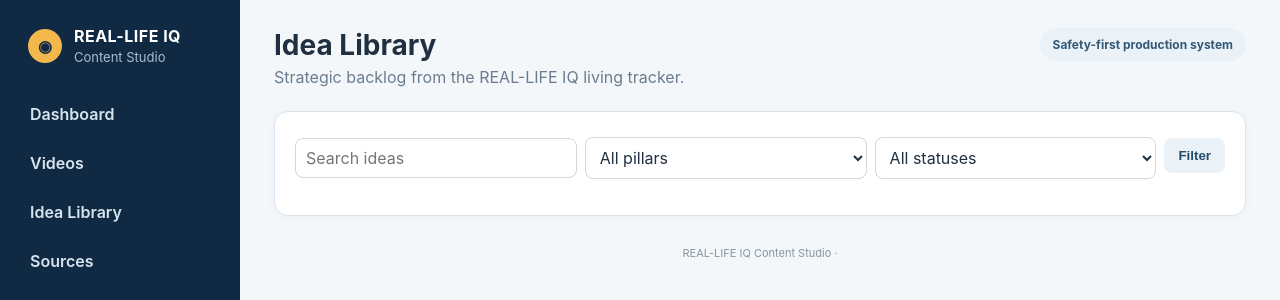
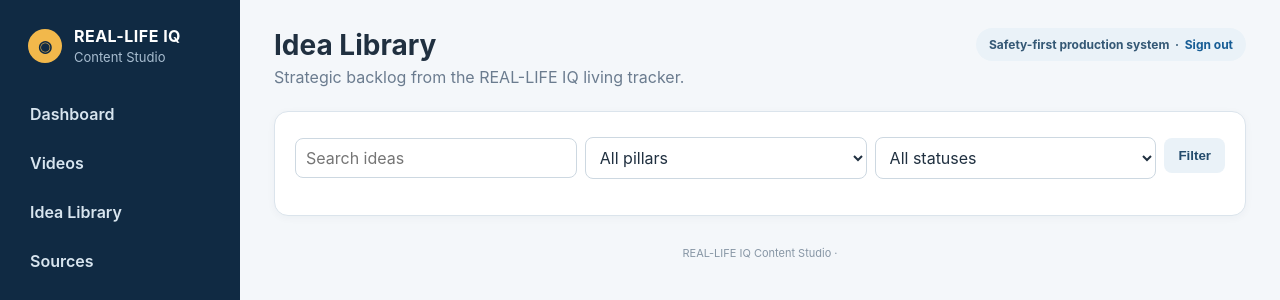
Before and after one commit to bonkiran/real-life-iq-studio, a Python web app: template templates/ideas.html in a window 1280 px wide. Shown: the top 300 px of the page. Run offline with Jinja, Linux system fonts and the light colour scheme; the template is opened without the code that fills it, so the values that code supplies are empty.

Commit message:
Add sign-out control to Studio header

```diff
--- a/templates/base.html
+++ b/templates/base.html
@@ -26,10 +26,8 @@
         <h1>{% block page_title %}REAL-LIFE IQ Studio{% endblock %}</h1>
         <p>{% block page_subtitle %}Smarter Choices for Real Life.{% endblock %}</p>
       </div>
-      <div class="pill">Safety-first production system</div>
+      <div class="pill">Safety-first production system &nbsp;·&nbsp; <a href="{{ url_for('logout') }}">Sign out</a></div>
     </header>
-
-
 
     {% block content %}{% endblock %}
     <footer>REAL-LIFE IQ Content Studio · {{ now_year }}</footer>
```
